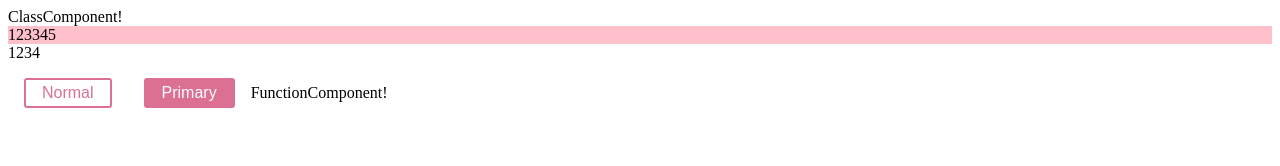
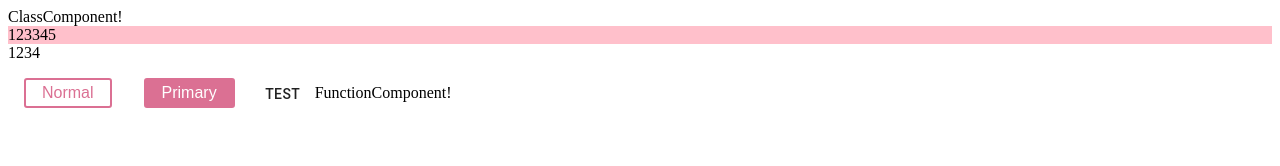
Before and after one commit to newskys/KiloSierra3, a React app: page / in a window 1280 px wide. Shown: the top 166 px of the page. Built offline with nearby package versions, Linux system fonts and the light colour scheme; the HTML template or start-up script is replaced by a standard one.

Commit message:
apply material

```diff
--- a/package.json
+++ b/package.json
@@ -33,6 +33,7 @@
     "webpack-merge": "5.1.2"
   },
   "dependencies": {
+    "@material-ui/core": "^4.11.2",
     "@types/classnames": "2.2.10",
     "axios": "0.20.0",
     "css-loader": "5.0.1",
--- a/src/ClassComponent.tsx
+++ b/src/ClassComponent.tsx
@@ -2,6 +2,8 @@ import * as React from 'react';
 import styles from './ClassComponent.scss';
 import styled from 'styled-components';
 import "./ClassComponent.scss";
+
+import MaterialButton from '@material-ui/core/Button';
 
 const Button = styled.button`
 /* Adapt the colors based on primary prop */
@@ -54,6 +56,8 @@ class ClassComponent extends React.Component {
             <Button>Normal</Button>
             <Button primary>Primary</Button>
 
+            <MaterialButton>test</MaterialButton>
+
             </>
         )
     }
```
